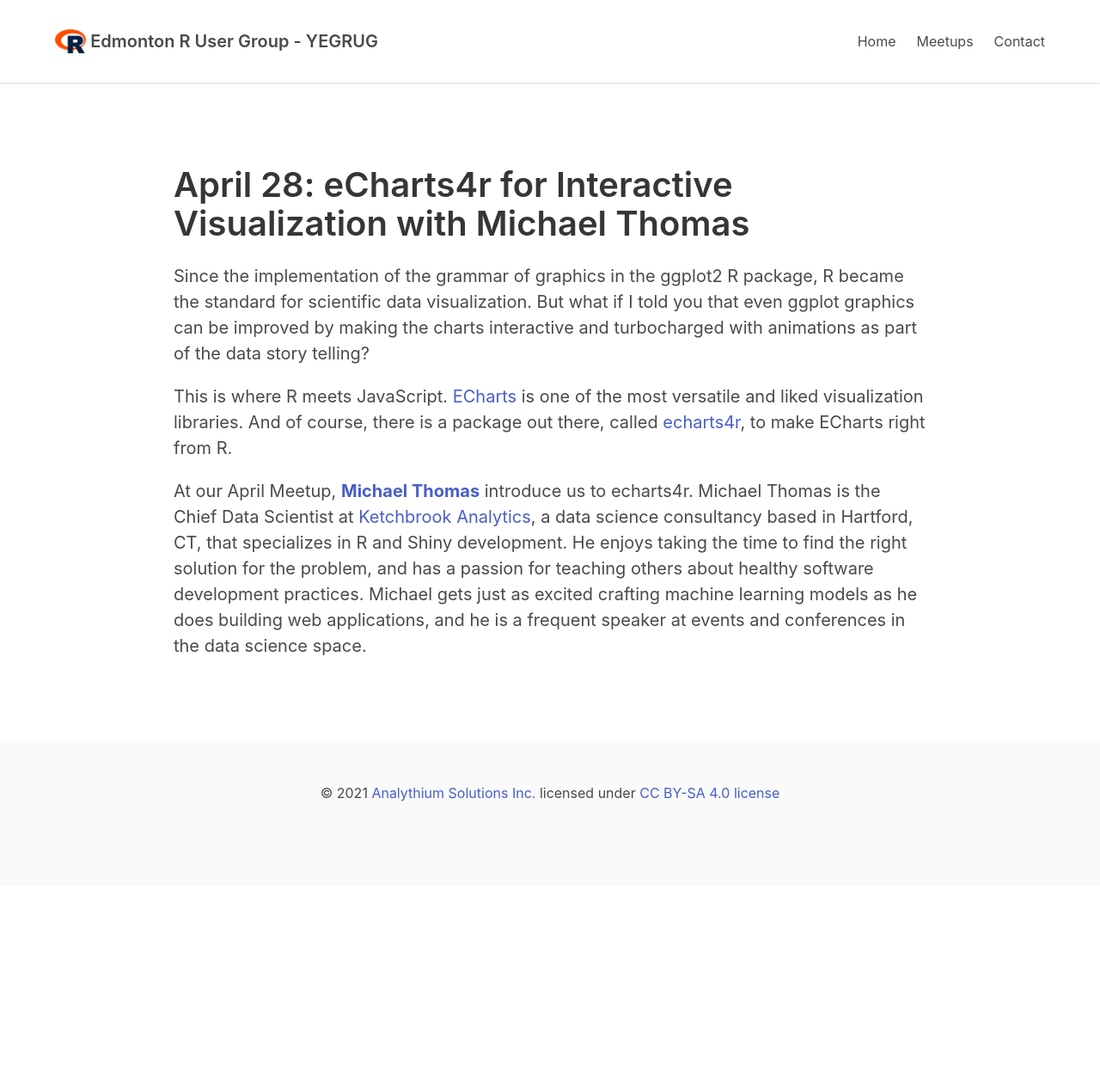
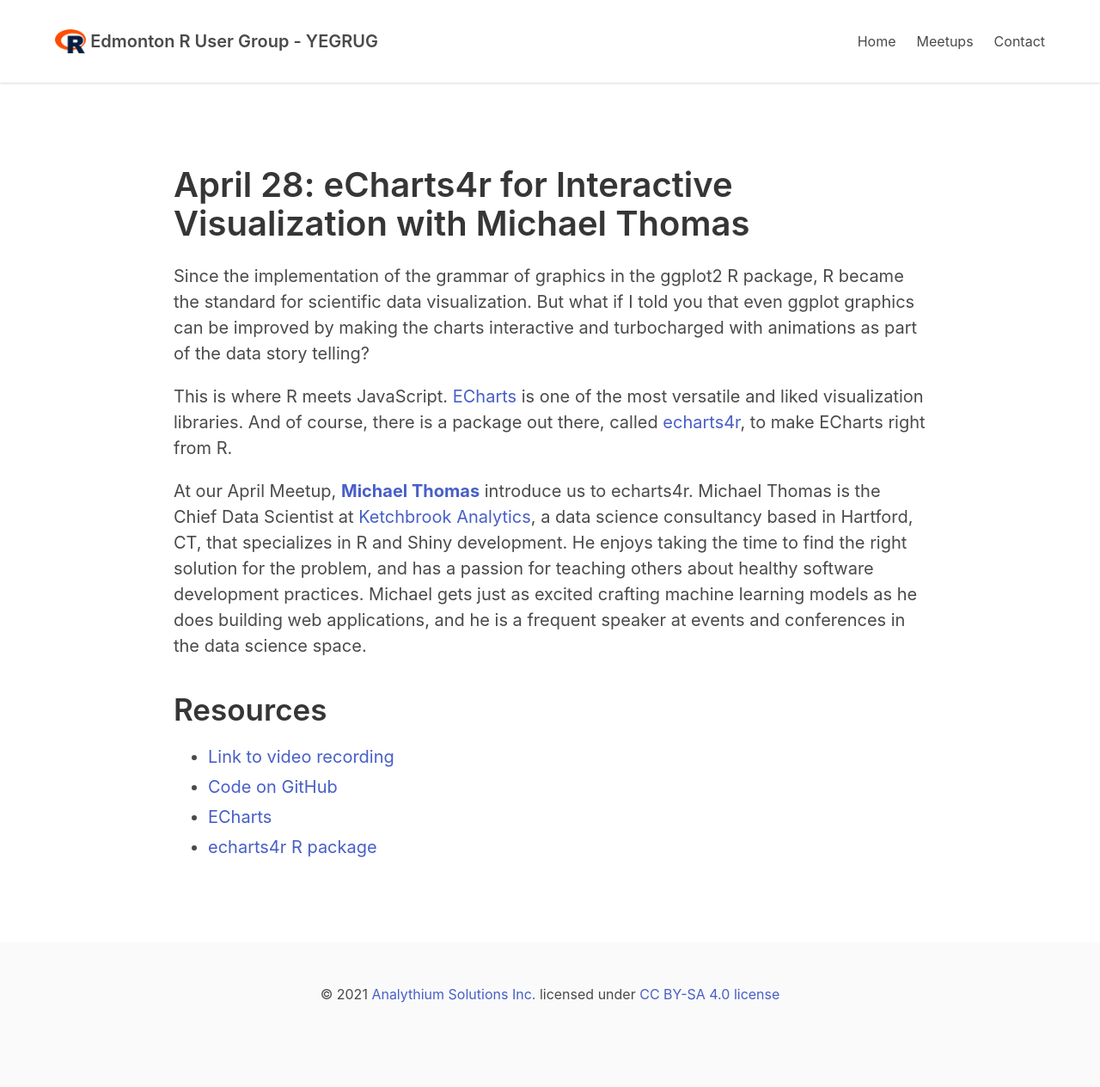
Before and after one commit to yegrug/yegrug.github.io, a Jekyll site: the page built from meetups/2022-04-28/index.md, in a window 1280 px wide. Shown: the whole page at 86% size. Built offline with Jekyll 4.4.1, drawn with Linux system fonts in a browser that asks for light colours; our own code applies the rules of GitHub Pages for plain Markdown files; comment, search, counter and statistics services are not loaded; before the commit the page ends 1030 px from its top, so only the background shows below that.

Commit message:
Add links
Signed-off-by: Peter Solymos <psolymos@gmail.com>

```diff
--- a/meetups/2022-04-28/index.md
+++ b/meetups/2022-04-28/index.md
@@ -8,3 +8,10 @@
 
 At our April Meetup, [**Michael Thomas**](https://twitter.com/mike_ketchbrook) introduce us to echarts4r.
 Michael Thomas is the Chief Data Scientist at [Ketchbrook Analytics](https://www.ketchbrookanalytics.com/), a data science consultancy based in Hartford, CT, that specializes in R and Shiny development. He enjoys taking the time to find the right solution for the problem, and has a passion for teaching others about healthy software development practices. Michael gets just as excited crafting machine learning models as he does building web applications, and he is a frequent speaker at events and conferences in the data science space.
+
+## Resources
+
+- [Link to video recording](https://youtu.be/TN10L3QrBXQ)
+- [Code on GitHub](https://github.com/ketchbrookanalytics/echarts4r-intro)
+- [ECharts](https://echarts.apache.org/)
+- [echarts4r R package](https://echarts4r.john-coene.com/)
```
